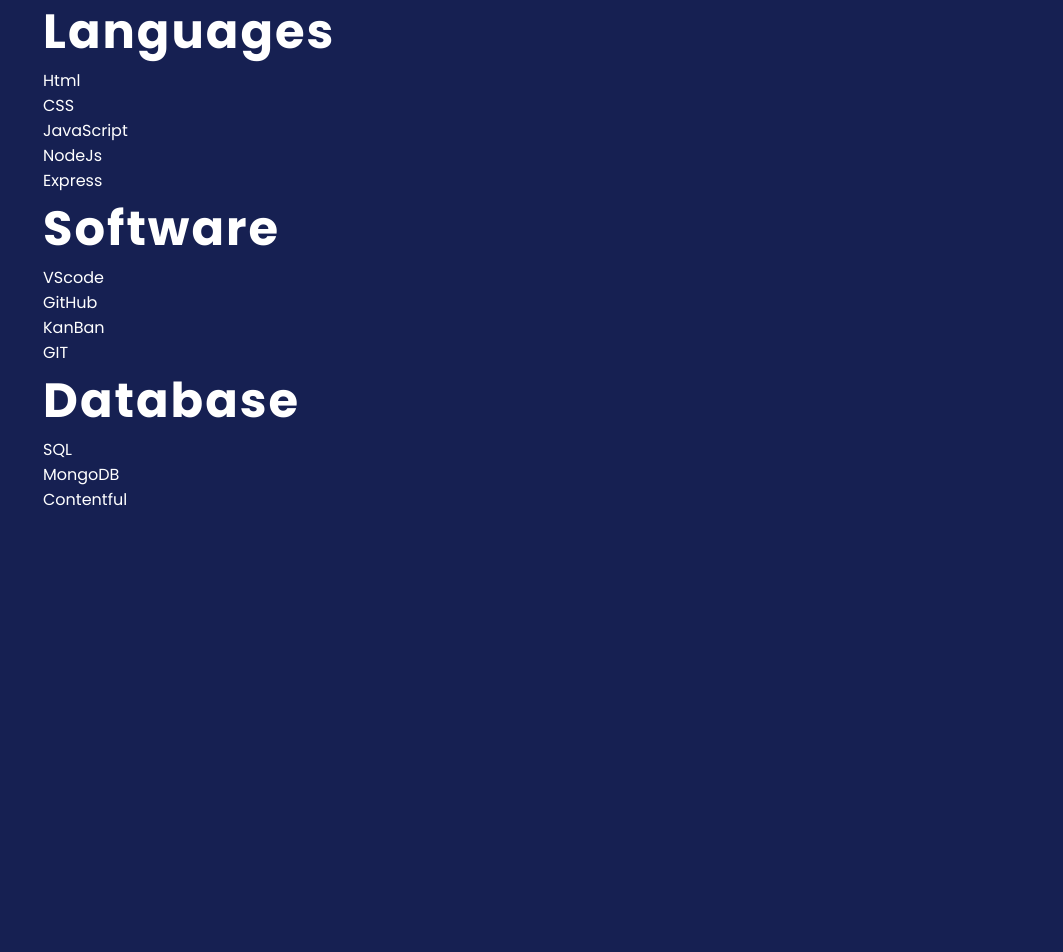
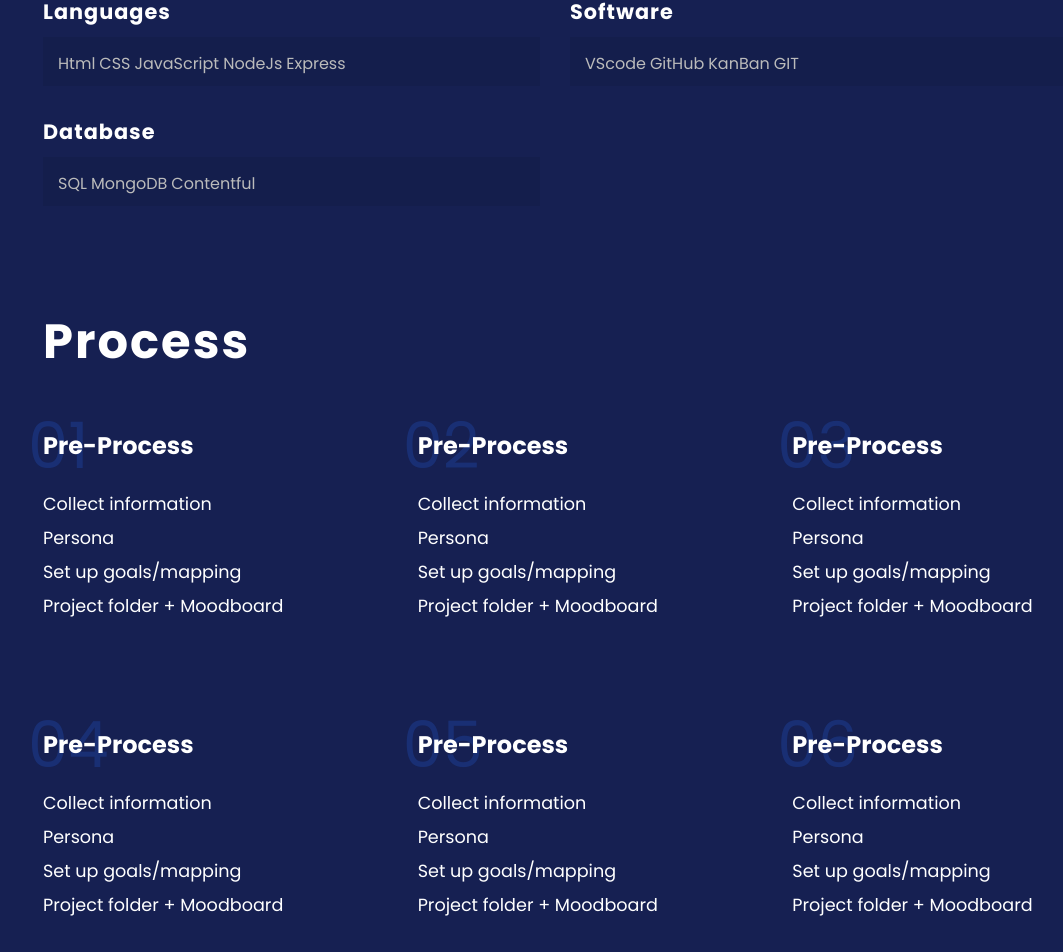
Before and after one commit to CarlosLF1/portfolio-react, a React (Create React App) app: page / in a window 1280 px wide. Shown: the part 870-1822 px from the top of the page, without its empty margins (85-1148 px from the left). Before the commit the page ends 1482 px from the top, so only its background shows below. Built offline with nearby package versions, Linux system fonts and the light colour scheme; a web font is replaced by a local one.

Commit message:
Process section complete and styling

```diff
--- a/src/App.js
+++ b/src/App.js
@@ -3,6 +3,7 @@
 import Home from './components/Home/Home';
 import Summary from './components/Summary/Summary';
 import Languages from './components/Languages/Languages';
+import Process from './components/Process/Process';
 
 const App = () => {
   return (
@@ -12,6 +13,7 @@
         <Home />
         <Summary />
         <Languages />
+        <Process />
       </div>
     </>
   )
--- a/src/components/Languages/languages.css
+++ b/src/components/Languages/languages.css
@@ -0,0 +1,26 @@
+#languages {
+  width: 100%;
+  display: grid;
+  grid-template-columns: 1fr 1fr;
+  grid-gap: 30px;
+  position: relative;
+}
+
+.languages-box h3 {
+  font-size: 1.3rem;
+  letter-spacing: 1px;
+}
+
+.languages-box ul {
+  display: flex;
+  flex-wrap: wrap;
+  background: rgba(0, 0, 0, 0.08);
+  padding: 10px 15px;
+  margin-top: 10px;
+}
+
+.languages-box ul li {
+  color: var(--grayColor);
+  margin-right: 4px;
+  margin-top: 4px;
+}
--- /dev/null
+++ b/src/components/Process/Process.jsx
@@ -0,0 +1,65 @@
+import React from 'react'
+import "./process.css";
+
+const Process = () => {
+  const data = [
+    {
+      id: "01",
+      title: "Pre-Process",
+      contents: ["Collect information", "Persona", "Set up goals/mapping", "Project folder + Moodboard"]
+    },
+    {
+      id: "02",
+      title: "Pre-Process",
+      contents: ["Collect information", "Persona", "Set up goals/mapping", "Project folder + Moodboard"]
+    },
+    {
+      id: "03",
+      title: "Pre-Process",
+      contents: ["Collect information", "Persona", "Set up goals/mapping", "Project folder + Moodboard"]
+    },
+    {
+      id: "04",
+      title: "Pre-Process",
+      contents: ["Collect information", "Persona", "Set up goals/mapping", "Project folder + Moodboard"]
+    },
+    {
+      id: "05",
+      title: "Pre-Process",
+      contents: ["Collect information", "Persona", "Set up goals/mapping", "Project folder + Moodboard"]
+    },
+    {
+      id: "06",
+      title: "Pre-Process",
+      contents: ["Collect information", "Persona", "Set up goals/mapping", "Project folder + Moodboard"]
+    },
+  ]
+
+  return (
+    <section id="process">
+      <div className="process-heading">
+        <h3>Process</h3>
+      </div>
+
+      <div className="process-container">
+        {
+          data.map(process => (
+            <div className='process-box' key={process.id}>
+              <span>{process.id}</span>
+              <strong>{process.title}</strong>
+              <ul>
+                {
+                  process.contents.map(content => (
+                    <li key={content}>{content}</li>
+                  ))
+                }
+              </ul>
+            </div>
+          ))
+        }
+      </div>
+    </section>
+  )
+}
+
+export default Process
--- /dev/null
+++ b/src/components/Process/process.css
@@ -0,0 +1,40 @@
+#process {
+  width: 100%;
+}
+
+.process-container {
+  display: grid;
+  grid-template-columns: 1fr 1fr 1fr;
+  grid-gap: 100px;
+  width: 100%;
+  margin-top: 50px;
+}
+
+.process-box {
+  display: flex;
+  flex-direction: column;
+  align-items: flex-start;
+  position: relative;
+}
+
+.process-box strong {
+  font-size: 1.5rem;
+}
+
+.process-box ul {
+  margin-top: 20px;
+}
+
+.process-box ul li {
+  font-size: 1.1rem;
+  margin: 8px 0;
+}
+
+.process-box span {
+  color: rgba(41, 109, 255, 0.2);
+  position: absolute;
+  left: -15px;
+  top: -30px;
+  font-size: 4rem;
+  z-index: -1;
+}
```
